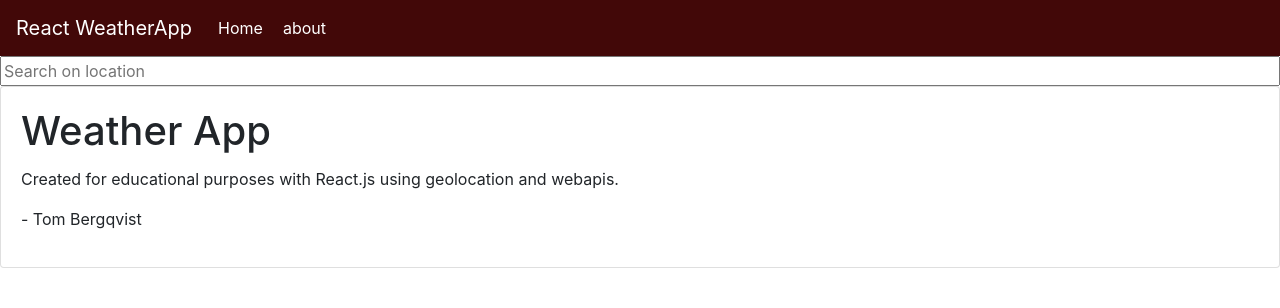
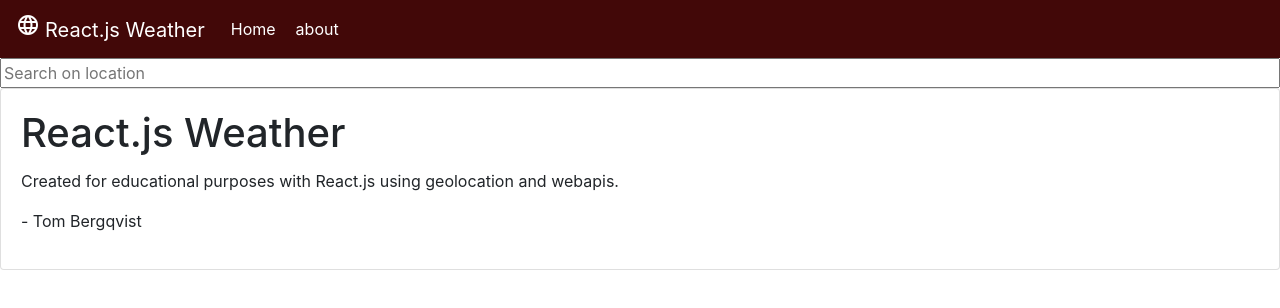
Before and after one commit to tombergqvist/REACT.js-WeatherApplication, a React (Create React App) app: page /about in a window 1280 px wide. Shown: the top 308 px of the page. Built offline with nearby package versions, Linux system fonts and the light colour scheme.

Commit message:
styling + can't search for nothing

```diff
--- a/src/components/layout/navbar.js
+++ b/src/components/layout/navbar.js
@@ -8,7 +8,8 @@ export default class Navbar extends Component {
             <div>
                 <nav className="navbar navbar-expand-md navbar-dark nav-bg" >
                     <NavLink className="navbar-brand" to="/">
-                        React WeatherApp
+                        <i className="material-icons">language</i>
+                        React.js Weather
                     </NavLink>
 
                     <button className="navbar-toggler" type="button" data-toggle="collapse" data-target="#collapsibleNavbar">
--- a/src/components/pages/about.js
+++ b/src/components/pages/about.js
@@ -6,7 +6,7 @@ export default class About extends Component {
         return (
             <div className="card">
                 <div className="card-body">
-                <h1 className="card-title">Weather App</h1>
+                <h1 className="card-title">React.js Weather</h1>
                 <p>Created for educational purposes with React.js using geolocation and webapis.</p>
                 <p>- Tom Bergqvist</p>
                 </div>
--- a/src/components/pages/search.js
+++ b/src/components/pages/search.js
@@ -4,7 +4,7 @@ import { withRouter } from 'react-router-dom'
 class Search extends Component {
 
     state = {
-        search: null
+        search: ""
     }
 
     handleChange = (e) => {
@@ -20,7 +20,7 @@ class Search extends Component {
 
     handleKeyUp = (e) => {
         e.preventDefault()
-        if (e.keyCode === 13) {
+        if (e.keyCode === 13 && this.state.search !== "") {
             this.props.history.push("/location/"+this.state.search)
         }
     }
--- a/src/index.css
+++ b/src/index.css
@@ -74,3 +74,7 @@ div.favorite-card {
 .nav-bg {
   background-color: rgb(66, 8, 8);
 }
+
+i {
+  margin-right: 5px;
+}
```
